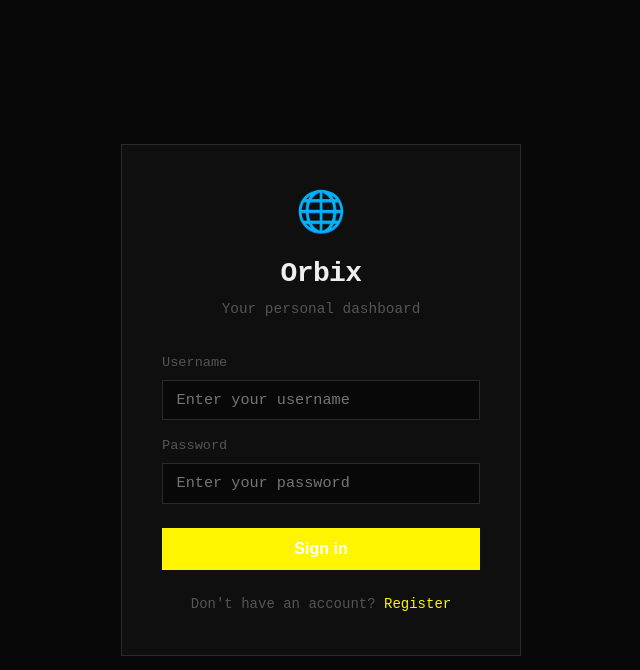
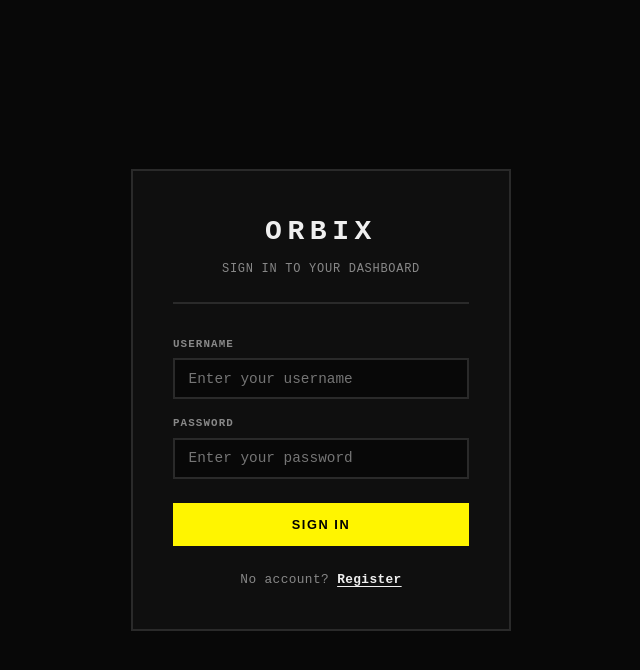
Before and after one commit to boppescripting/Orbix, a React (Vite) app in the folder frontend/: page /login in a window 1280 px wide. Shown: the top 670 px of the page, without its empty margins (319-959 px from the left). Built offline with nearby package versions, Linux system fonts and the light colour scheme.

Commit message:
refactor: styling changes

```diff
--- a/frontend/src/contexts/ThemeContext.tsx
+++ b/frontend/src/contexts/ThemeContext.tsx
@@ -17,7 +17,7 @@ const DEFAULT_THEME: Theme = {
   primary: '#fff500',
   primaryHover: '#ffe000',
   text: '#efefef',
-  textMuted: '#555555',
+  textMuted: '#888888',
   border: '#2a2a2a',
   success: '#00e676',
   danger: '#ff1744',
--- a/frontend/src/index.css
+++ b/frontend/src/index.css
@@ -9,7 +9,7 @@
   --color-primary:       #fff500;
   --color-primary-hover: #ffe000;
   --color-text:          #efefef;
-  --color-text-muted:    #555555;
+  --color-text-muted:    #888888;
   --color-border:        #2a2a2a;
   --color-success:       #00e676;
   --color-danger:        #ff1744;
--- a/frontend/src/pages/LoginPage.tsx
+++ b/frontend/src/pages/LoginPage.tsx
@@ -38,9 +38,8 @@ export default function LoginPage() {
     <div style={styles.page}>
       <div style={styles.card}>
         <div style={styles.logoArea}>
-          <span style={styles.logoIcon}>🌐</span>
-          <h1 style={styles.logoText}>Orbix</h1>
-          <p style={styles.logoSub}>Your personal dashboard</p>
+          <h1 style={styles.logoText}>ORBIX</h1>
+          <p style={styles.logoSub}>Sign in to your dashboard</p>
         </div>
 
         <form onSubmit={handleSubmit} style={styles.form}>
@@ -72,12 +71,12 @@ export default function LoginPage() {
           {error && <p style={styles.error}>{error}</p>}
 
           <button type="submit" disabled={loading} style={styles.button}>
-            {loading ? 'Signing in...' : 'Sign in'}
+            {loading ? 'SIGNING IN...' : 'SIGN IN'}
           </button>
         </form>
 
         <p style={styles.switchText}>
-          Don't have an account?{' '}
+          No account?{' '}
           <Link to="/register" style={styles.link}>
             Register
           </Link>
@@ -98,31 +97,29 @@ const styles: Record<string, React.CSSProperties> = {
   },
   card: {
     width: '100%',
-    maxWidth: '400px',
+    maxWidth: '380px',
     background: 'var(--color-surface)',
-    border: '1px solid var(--color-border)',
-    borderRadius: '12px',
+    border: '2px solid var(--color-border)',
     padding: '2.5rem',
   },
   logoArea: {
     textAlign: 'center',
     marginBottom: '2rem',
-  },
-  logoIcon: {
-    fontSize: '2.5rem',
-    display: 'block',
-    marginBottom: '0.5rem',
+    borderBottom: '2px solid var(--color-border)',
+    paddingBottom: '1.5rem',
   },
   logoText: {
     fontSize: '1.75rem',
-    fontWeight: 700,
+    fontWeight: 900,
     color: 'var(--color-text)',
-    letterSpacing: '-0.02em',
+    letterSpacing: '0.2em',
   },
   logoSub: {
     color: 'var(--color-text-muted)',
-    fontSize: '0.9rem',
-    marginTop: '0.25rem',
+    fontSize: '0.75rem',
+    marginTop: '0.4rem',
+    letterSpacing: '0.06em',
+    textTransform: 'uppercase',
   },
   form: {
     display: 'flex',
@@ -135,48 +132,53 @@ const styles: Record<string, React.CSSProperties> = {
     gap: '0.4rem',
   },
   label: {
-    fontSize: '0.85rem',
-    fontWeight: 500,
+    fontSize: '0.68rem',
+    fontWeight: 800,
     color: 'var(--color-text-muted)',
+    textTransform: 'uppercase',
+    letterSpacing: '0.1em',
   },
   input: {
     padding: '0.65rem 0.85rem',
     background: 'var(--color-background)',
-    border: '1px solid var(--color-border)',
-    borderRadius: '8px',
+    border: '2px solid var(--color-border)',
     color: 'var(--color-text)',
-    fontSize: '0.95rem',
+    fontSize: '0.9rem',
     outline: 'none',
-    transition: 'border-color 0.2s',
+    width: '100%',
+    boxSizing: 'border-box' as const,
   },
   error: {
     color: 'var(--color-danger)',
-    fontSize: '0.875rem',
+    fontSize: '0.8rem',
     padding: '0.5rem 0.75rem',
-    background: 'rgba(239,68,68,0.1)',
-    borderRadius: '6px',
-    border: '1px solid rgba(239,68,68,0.3)',
+    background: 'rgba(255,23,68,0.08)',
+    border: '2px solid rgba(255,23,68,0.3)',
+    letterSpacing: '0.03em',
   },
   button: {
     padding: '0.75rem',
     background: 'var(--color-primary)',
-    color: '#fff',
-    border: 'none',
-    borderRadius: '8px',
-    fontSize: '1rem',
-    fontWeight: 600,
+    color: '#000',
+    border: '2px solid var(--color-primary)',
+    fontSize: '0.8rem',
+    fontWeight: 900,
+    letterSpacing: '0.12em',
     cursor: 'pointer',
     marginTop: '0.5rem',
-    transition: 'background 0.2s',
+    width: '100%',
   },
   switchText: {
     textAlign: 'center',
     marginTop: '1.5rem',
     color: 'var(--color-text-muted)',
-    fontSize: '0.875rem',
+    fontSize: '0.8rem',
+    letterSpacing: '0.03em',
   },
   link: {
-    color: 'var(--color-primary)',
-    fontWeight: 500,
+    color: 'var(--color-text)',
+    fontWeight: 700,
+    textDecoration: 'underline',
+    textUnderlineOffset: '3px',
   },
 };
--- a/frontend/src/pages/RegisterPage.tsx
+++ b/frontend/src/pages/RegisterPage.tsx
@@ -45,8 +45,7 @@ export default function RegisterPage() {
     <div style={styles.page}>
       <div style={styles.card}>
         <div style={styles.logoArea}>
-          <span style={styles.logoIcon}>🌐</span>
-          <h1 style={styles.logoText}>Orbix</h1>
+          <h1 style={styles.logoText}>ORBIX</h1>
           <p style={styles.logoSub}>Create your account</p>
         </div>
 
@@ -91,7 +90,7 @@ export default function RegisterPage() {
           {error && <p style={styles.error}>{error}</p>}
 
           <button type="submit" disabled={loading} style={styles.button}>
-            {loading ? 'Creating account...' : 'Create account'}
+            {loading ? 'CREATING...' : 'CREATE ACCOUNT'}
           </button>
         </form>
 
@@ -117,31 +116,29 @@ const styles: Record<string, React.CSSProperties> = {
   },
   card: {
     width: '100%',
-    maxWidth: '400px',
+    maxWidth: '380px',
     background: 'var(--color-surface)',
-    border: '1px solid var(--color-border)',
-    borderRadius: '12px',
+    border: '2px solid var(--color-border)',
     padding: '2.5rem',
   },
   logoArea: {
     textAlign: 'center',
     marginBottom: '2rem',
-  },
-  logoIcon: {
-    fontSize: '2.5rem',
-    display: 'block',
-    marginBottom: '0.5rem',
+    borderBottom: '2px solid var(--color-border)',
+    paddingBottom: '1.5rem',
   },
   logoText: {
     fontSize: '1.75rem',
-    fontWeight: 700,
+    fontWeight: 900,
     color: 'var(--color-text)',
-    letterSpacing: '-0.02em',
+    letterSpacing: '0.2em',
   },
   logoSub: {
     color: 'var(--color-text-muted)',
-    fontSize: '0.9rem',
-    marginTop: '0.25rem',
+    fontSize: '0.75rem',
+    marginTop: '0.4rem',
+    letterSpacing: '0.06em',
+    textTransform: 'uppercase',
   },
   form: {
     display: 'flex',
@@ -154,46 +151,53 @@ const styles: Record<string, React.CSSProperties> = {
     gap: '0.4rem',
   },
   label: {
-    fontSize: '0.85rem',
-    fontWeight: 500,
+    fontSize: '0.68rem',
+    fontWeight: 800,
     color: 'var(--color-text-muted)',
+    textTransform: 'uppercase',
+    letterSpacing: '0.1em',
   },
   input: {
     padding: '0.65rem 0.85rem',
     background: 'var(--color-background)',
-    border: '1px solid var(--color-border)',
-    borderRadius: '8px',
+    border: '2px solid var(--color-border)',
     color: 'var(--color-text)',
-    fontSize: '0.95rem',
+    fontSize: '0.9rem',
     outline: 'none',
+    width: '100%',
+    boxSizing: 'border-box' as const,
   },
   error: {
     color: 'var(--color-danger)',
-    fontSize: '0.875rem',
+    fontSize: '0.8rem',
     padding: '0.5rem 0.75rem',
-    background: 'rgba(239,68,68,0.1)',
-    borderRadius: '6px',
-    border: '1px solid rgba(239,68,68,0.3)',
+    background: 'rgba(255,23,68,0.08)',
+    border: '2px solid rgba(255,23,68,0.3)',
+    letterSpacing: '0.03em',
   },
   button: {
     padding: '0.75rem',
     background: 'var(--color-primary)',
-    color: '#fff',
-    border: 'none',
-    borderRadius: '8px',
-    fontSize: '1rem',
-    fontWeight: 600,
+    color: '#000',
+    border: '2px solid var(--color-primary)',
+    fontSize: '0.8rem',
+    fontWeight: 900,
+    letterSpacing: '0.12em',
     cursor: 'pointer',
     marginTop: '0.5rem',
+    width: '100%',
   },
   switchText: {
     textAlign: 'center',
     marginTop: '1.5rem',
     color: 'var(--color-text-muted)',
-    fontSize: '0.875rem',
+    fontSize: '0.8rem',
+    letterSpacing: '0.03em',
   },
   link: {
-    color: 'var(--color-primary)',
-    fontWeight: 500,
+    color: 'var(--color-text)',
+    fontWeight: 700,
+    textDecoration: 'underline',
+    textUnderlineOffset: '3px',
   },
 };
```
